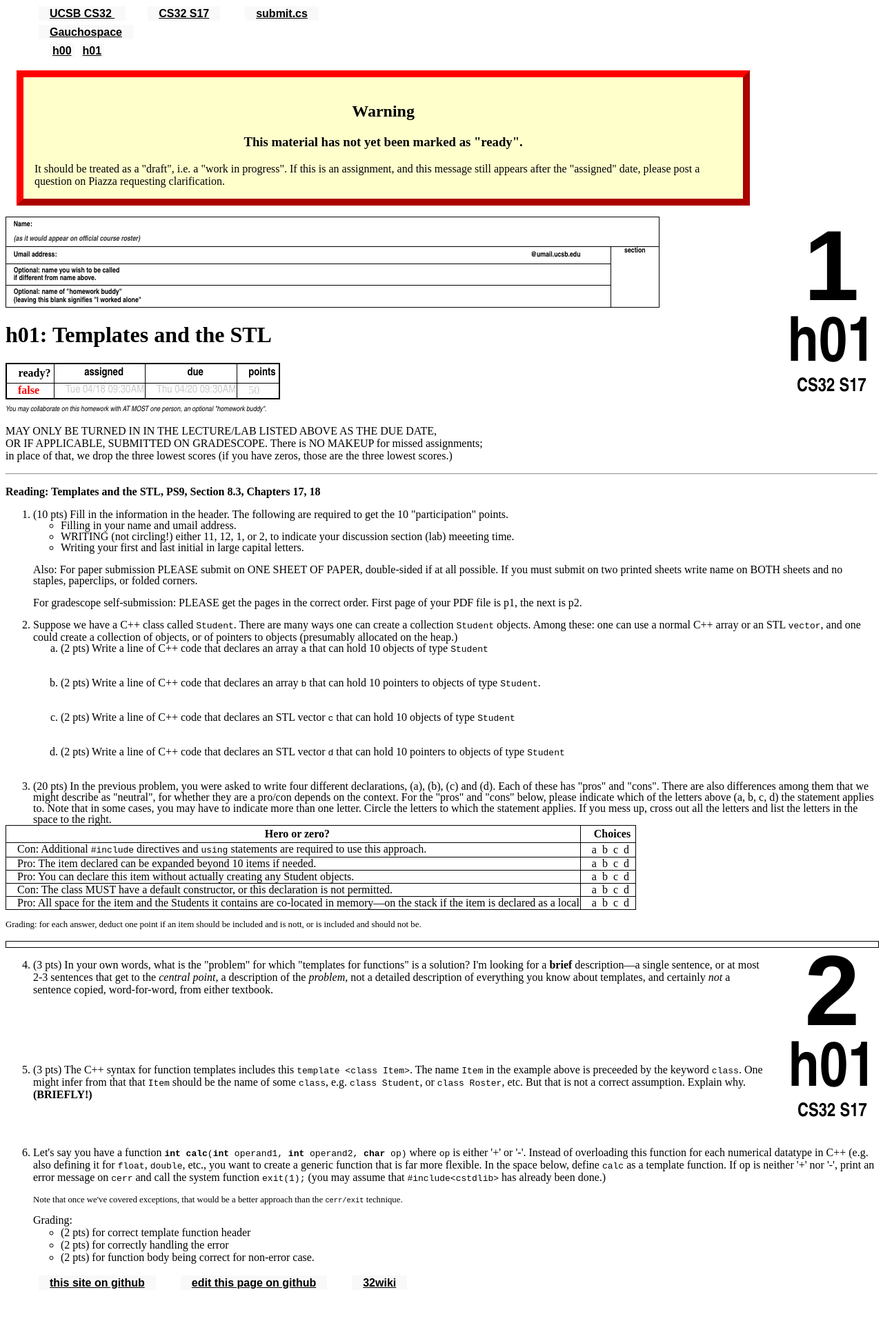
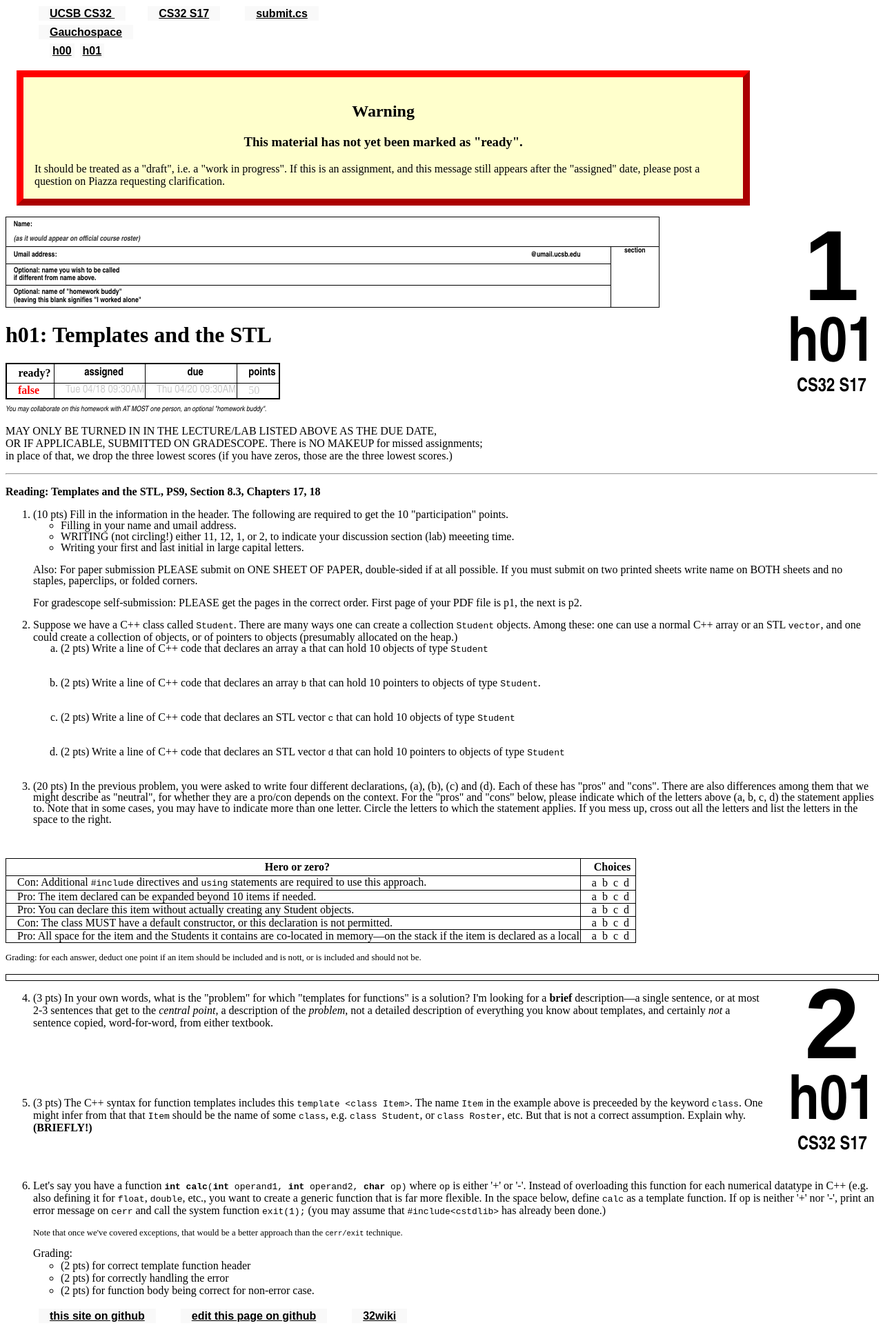
Before and after one commit to ucsb-cs32-s17/ucsb-cs32-s17.github.io, a Jekyll site: the page built from _hwk/h01.md, in a window 1280 px wide. Shown: the whole page at 69% size. Built offline with Jekyll 4.4.1, drawn with Linux system fonts in a browser that asks for light colours; before the commit the page ends 1880 px from its top, so only the background shows below that.

Commit message:
Update h01.md

```diff
--- a/_hwk/h01.md
+++ b/_hwk/h01.md
@@ -44,7 +44,7 @@ https://ucsb-cs32-s17.github.io/hwk/h01/
 
 Circle the letters to which the statement applies.  If you mess up, cross out all the letters and list the letters in the space to the right.
 </li>
-</ol>
+</ol><br />
 
 | Hero or zero? |  Choices |
 | -- | -- |
```
